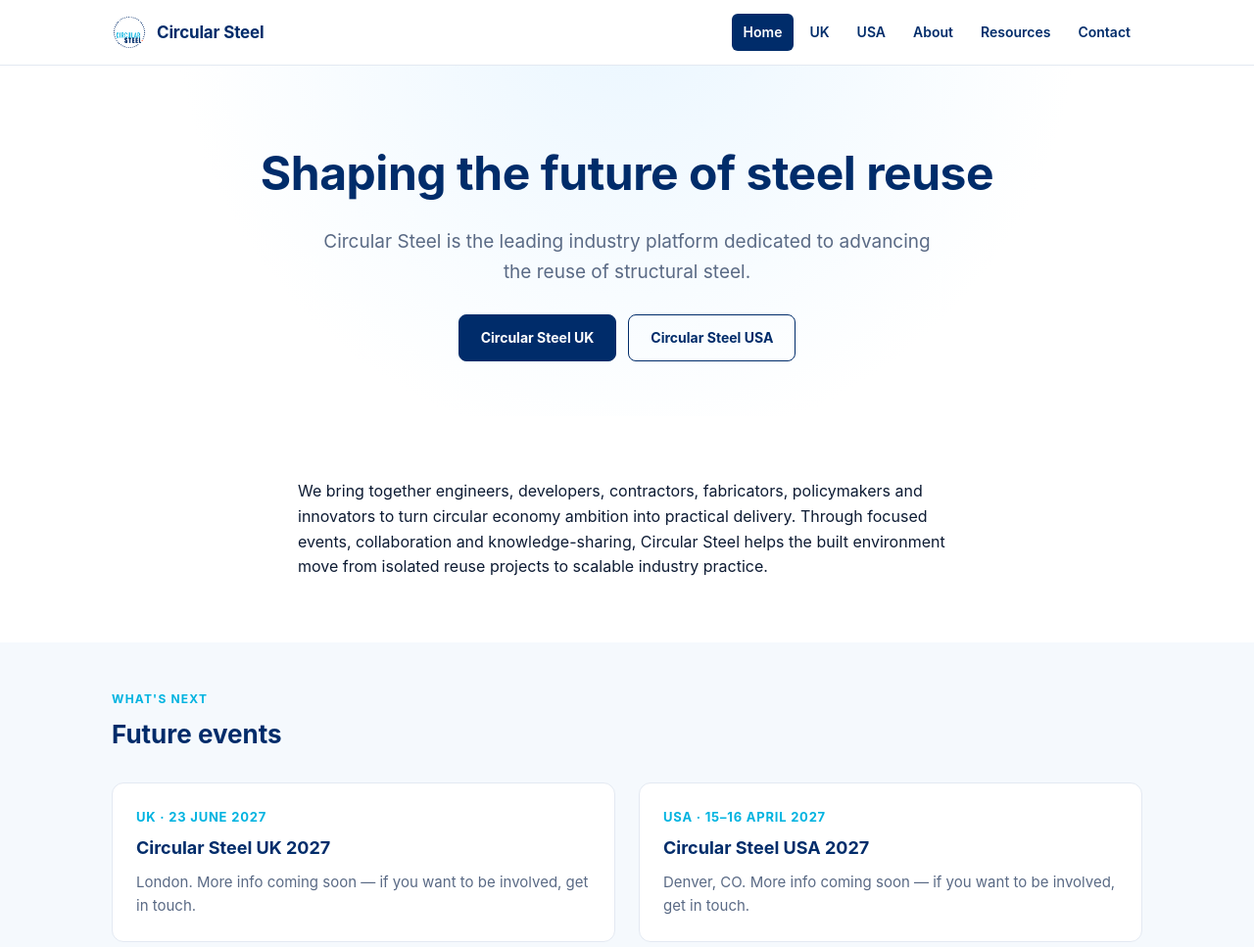
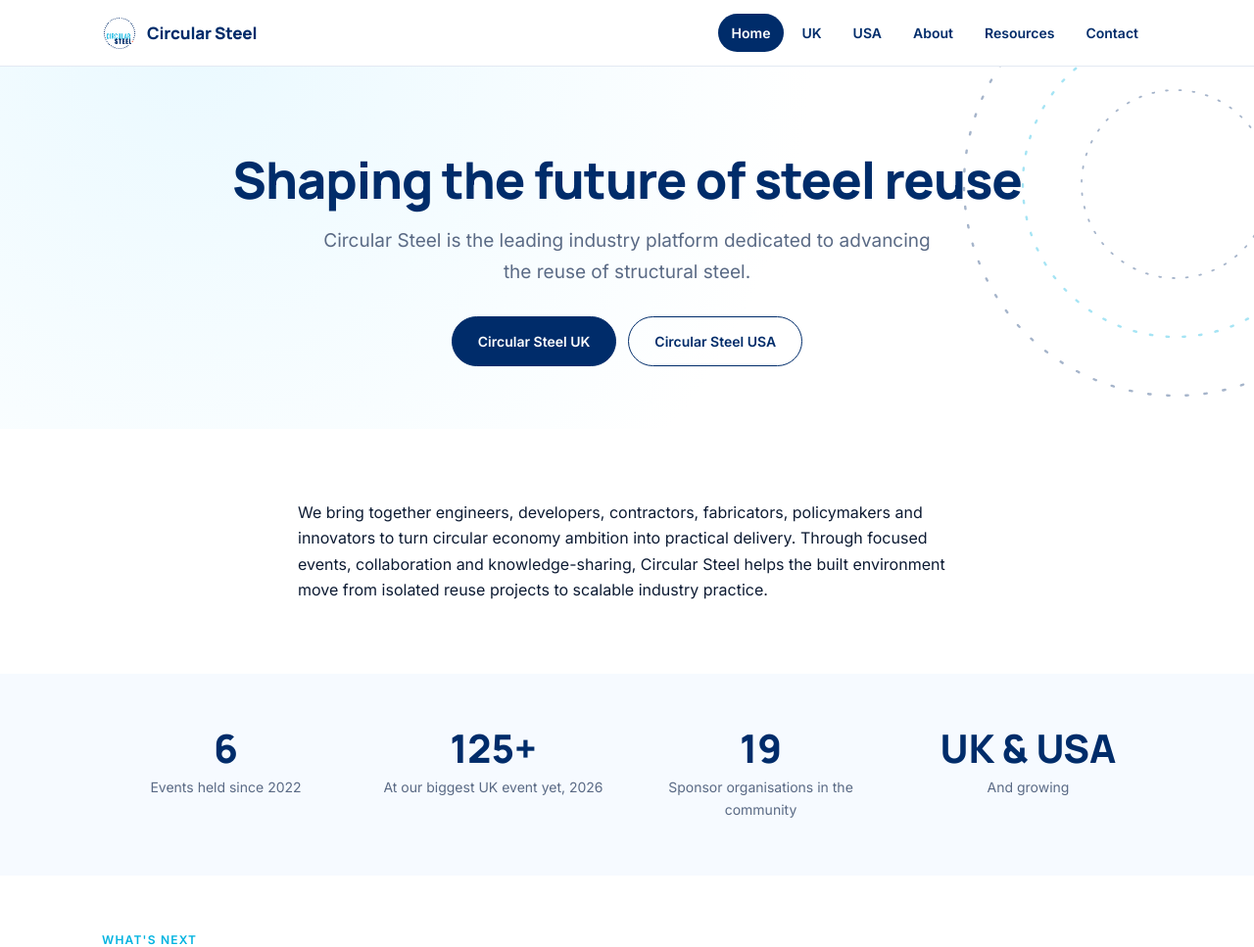
Before and after one commit to circular-steel/circularsteel-site, an Eleventy site: page src/index.njk in a window 1280 px wide. Shown: the top 967 px of the page at 98% size. Built offline with nearby package versions, Linux system fonts and the light colour scheme; Eleventy itself is replaced by a stand-in of ours; files that its build step writes are made by us from their sources.

Commit message:
Design refresh: typography, pill UI, logo system, homepage stats
Manrope/Inter font pairing, pill-shaped buttons and nav (inspired by
Maconda and Circuland, per Steve's reference sites), a dotted-rings
motif echoing the logo, and a real stats strip on the homepage (event
count and sponsor count are computed live from content, not hardcoded).

Logo handling: a uniform .logo-tile component (object-fit: contain in a
fixed white box, grayscale-to-color on hover) so sponsor logos of any
aspect ratio, format or background render consistently without manual
cropping. Wired up with 5 real logos pulled from the 2024 event archive
as a working proof, feeding both a homepage 'backed by' strip and the
sponsor cards on event/profile pages.

Fixed a silent bug: Nunjucks' selectattr filter wasn't actually
filtering (returned nothing, no error) - replaced with a proper
Eleventy-side filter.

```diff
--- a/admin/config.yml
+++ b/admin/config.yml
@@ -51,7 +51,7 @@
     fields:
       - { label: "Company name", name: "title", widget: "string" }
       - { label: "Slug", name: "slug", widget: "string", hint: "URL-friendly, e.g. cleveland-steel-tubes — used to link this sponsor to events" }
-      - { label: "Logo", name: "logo", widget: "image", required: false }
+      - { label: "Logo", name: "logo", widget: "image", required: false, hint: "Any size, shape or file type is fine (PNG, JPG, SVG, WEBP) — it's automatically fitted into a consistent box on the site, no need to crop or resize first. Transparent background looks cleanest but isn't required." }
       - { label: "Website", name: "website", widget: "string", required: false }
       - label: "Contacts"
         name: "contacts"
--- a/src/_includes/base.njk
+++ b/src/_includes/base.njk
@@ -6,34 +6,42 @@
 <title>{{ title }} | {{ site.name }}</title>
 <meta name="description" content="{{ description or site.tagline }}">
 <link rel="icon" type="image/png" href="/images/circular-steel-logo.png">
+<link rel="preconnect" href="https://fonts.googleapis.com">
+<link rel="preconnect" href="https://fonts.gstatic.com" crossorigin>
+<link href="https://fonts.googleapis.com/css2?family=Manrope:wght@500;700;800&family=Inter:wght@400;500;600&display=swap" rel="stylesheet">
 <style>
   :root {
     --navy: #002c6a;
+    --navy-deep: #001a44;
     --cyan: #00b3e0;
+    --cyan-soft: #eaf9ff;
     --accent: #ff2600;
     --ink: #0d1b33;
     --muted: #5a6a85;
     --line: #e3e9f2;
     --paper: #ffffff;
-    --wash: #f5f9fd;
+    --wash: #f6faff;
+    --heading-font: "Manrope", -apple-system, BlinkMacSystemFont, "Segoe UI", sans-serif;
+    --body-font: "Inter", -apple-system, BlinkMacSystemFont, "Segoe UI", sans-serif;
   }
   * { box-sizing: border-box; }
   body {
     margin: 0;
-    font-family: -apple-system, BlinkMacSystemFont, "Segoe UI", Roboto, Helvetica, Arial, sans-serif;
+    font-family: var(--body-font);
     color: var(--ink);
     background: var(--paper);
-    line-height: 1.6;
+    line-height: 1.65;
   }
+  h1, h2, h3, .brand span { font-family: var(--heading-font); }
   a { color: var(--navy); }
-  .wrap { max-width: 1100px; margin: 0 auto; padding: 0 24px; }
+  .wrap { max-width: 1120px; margin: 0 auto; padding: 0 24px; }
 
   header.site {
     border-bottom: 1px solid var(--line);
     position: sticky;
     top: 0;
     background: rgba(255,255,255,0.92);
-    backdrop-filter: blur(6px);
+    backdrop-filter: blur(8px);
     z-index: 10;
   }
   header.site .wrap {
@@ -45,73 +53,115 @@
   }
   .brand { display: flex; align-items: center; gap: 10px; text-decoration: none; }
   .brand img { height: 36px; width: auto; }
-  .brand span { font-weight: 700; color: var(--navy); font-size: 17px; letter-spacing: -0.01em; }
+  .brand span { font-weight: 800; color: var(--navy); font-size: 17px; letter-spacing: -0.01em; }
   nav.main { display: flex; gap: 4px; flex-wrap: wrap; }
   nav.main a {
     text-decoration: none;
     color: var(--navy);
     font-weight: 600;
     font-size: 14px;
-    padding: 8px 12px;
-    border-radius: 6px;
+    padding: 8px 14px;
+    border-radius: 999px;
   }
   nav.main a:hover { background: var(--wash); }
   nav.main a.current { background: var(--navy); color: #fff; }
 
-  main { min-height: 60vh; }
+  main { min-height: 60vh; overflow-x: clip; }
 
   .hero {
-    background: radial-gradient(circle at 50% -20%, #eaf6ff 0%, #ffffff 60%);
-    padding: 72px 0 56px;
+    position: relative;
+    background: radial-gradient(circle at 15% -10%, var(--cyan-soft) 0%, #ffffff 55%);
+    padding: 88px 0 64px;
     text-align: center;
+    overflow: hidden;
   }
+  .hero .rings {
+    position: absolute;
+    top: -120px;
+    right: -160px;
+    width: 480px;
+    height: 480px;
+    opacity: 0.35;
+    pointer-events: none;
+  }
+  .hero .wrap { position: relative; z-index: 1; }
   .hero h1 {
-    font-size: clamp(30px, 5vw, 48px);
+    font-weight: 800;
+    font-size: clamp(32px, 5vw, 52px);
     color: var(--navy);
-    margin: 0 0 16px;
-    letter-spacing: -0.01em;
+    margin: 0 0 18px;
+    letter-spacing: -0.02em;
+    line-height: 1.08;
   }
   .hero p.lede {
     font-size: 19px;
     color: var(--muted);
-    max-width: 640px;
+    max-width: 620px;
     margin: 0 auto;
   }
 
-  section { padding: 48px 0; }
+  section { padding: 56px 0; }
   section.wash { background: var(--wash); }
   h2.section-title {
+    font-weight: 800;
     color: var(--navy);
-    font-size: 26px;
-    margin: 0 0 28px;
+    font-size: 27px;
+    margin: 0 0 30px;
+    letter-spacing: -0.01em;
   }
   h2.section-title .kicker {
     display: block;
+    font-family: var(--body-font);
     font-size: 12px;
     font-weight: 700;
     letter-spacing: 0.1em;
     text-transform: uppercase;
     color: var(--cyan);
-    margin-bottom: 6px;
+    margin-bottom: 8px;
   }
 
   .grid-2 { display: grid; grid-template-columns: 1fr 1fr; gap: 24px; }
   .grid-3 { display: grid; grid-template-columns: repeat(3, 1fr); gap: 20px; }
+  .grid-4 { display: grid; grid-template-columns: repeat(4, 1fr); gap: 20px; }
   @media (max-width: 720px) {
-    .grid-2, .grid-3 { grid-template-columns: 1fr; }
+    .grid-2, .grid-3, .grid-4 { grid-template-columns: 1fr; }
   }
 
   .card {
     background: #fff;
     border: 1px solid var(--line);
-    border-radius: 12px;
-    padding: 24px;
+    border-radius: 16px;
+    padding: 26px;
+    transition: border-color 0.15s ease, transform 0.15s ease, box-shadow 0.15s ease;
   }
-  .card h3 { margin: 0 0 8px; color: var(--navy); font-size: 18px; }
+  .card h3 { margin: 0 0 8px; color: var(--navy); font-size: 18px; font-weight: 700; }
   .card .meta { font-size: 13px; color: var(--cyan); font-weight: 700; text-transform: uppercase; letter-spacing: 0.06em; margin-bottom: 8px; }
   .card p { color: var(--muted); margin: 0; font-size: 15px; }
   .card a.card-link { text-decoration: none; color: inherit; display: block; }
-  .card a.card-link:hover { border-color: var(--cyan); }
+  .card a.card-link:hover .card { border-color: var(--cyan); transform: translateY(-2px); box-shadow: 0 12px 24px -16px rgba(0,44,106,0.35); }
+
+  .stat { text-align: center; }
+  .stat .number { font-family: var(--heading-font); font-weight: 800; font-size: 40px; color: var(--navy); line-height: 1; }
+  .stat .label { margin-top: 8px; font-size: 14px; color: var(--muted); }
+
+  .logo-strip { display: flex; flex-wrap: wrap; gap: 16px; justify-content: center; align-items: center; }
+  .logo-tile {
+    display: flex;
+    align-items: center;
+    justify-content: center;
+    height: 76px;
+    width: 160px;
+    padding: 14px 22px;
+    background: #fff;
+    border: 1px solid var(--line);
+    border-radius: 14px;
+    filter: grayscale(1);
+    opacity: 0.65;
+    transition: filter 0.2s ease, opacity 0.2s ease, border-color 0.2s ease;
+  }
+  .logo-tile:hover { filter: grayscale(0); opacity: 1; border-color: var(--cyan); }
+  .logo-tile img { max-width: 100%; max-height: 100%; object-fit: contain; }
+  .logo-tile.large { width: 220px; height: 100px; filter: none; opacity: 1; }
 
   .tag {
     display: inline-block;
@@ -119,7 +169,7 @@
     font-weight: 700;
     text-transform: uppercase;
     letter-spacing: 0.06em;
-    padding: 4px 10px;
+    padding: 5px 12px;
     border-radius: 999px;
     background: #f0fbff;
     color: var(--cyan);
@@ -132,17 +182,18 @@
     text-decoration: none;
     font-weight: 700;
     font-size: 14px;
-    padding: 12px 22px;
-    border-radius: 8px;
+    padding: 13px 26px;
+    border-radius: 999px;
     border: 1.5px solid var(--navy);
     color: var(--navy);
-    transition: background 0.15s ease, color 0.15s ease;
+    transition: background 0.15s ease, color 0.15s ease, transform 0.15s ease;
   }
   .btn:hover { background: var(--navy); color: #fff; }
   .btn.solid { background: var(--navy); color: #fff; }
-  .btn.solid:hover { background: #001f4d; }
+  .btn.solid:hover { background: var(--navy-deep); }
+  .btn:active { transform: scale(0.98); }
 
-  .btn-row { display: flex; gap: 12px; flex-wrap: wrap; justify-content: center; margin-top: 28px; }
+  .btn-row { display: flex; gap: 12px; flex-wrap: wrap; justify-content: center; margin-top: 30px; }
 
   table.docs { width: 100%; border-collapse: collapse; font-size: 15px; }
   table.docs td { padding: 10px 0; border-bottom: 1px solid var(--line); }
@@ -153,7 +204,7 @@
     font: inherit;
     padding: 12px 14px;
     border: 1.5px solid var(--line);
-    border-radius: 8px;
+    border-radius: 10px;
   }
   form.contact-form label { font-size: 13px; font-weight: 600; color: var(--muted); display: block; margin-bottom: 4px; }
   form.contact-form button {
@@ -162,8 +213,8 @@
     background: var(--navy);
     color: #fff;
     border: none;
-    padding: 13px 22px;
-    border-radius: 8px;
+    padding: 13px 26px;
+    border-radius: 999px;
     cursor: pointer;
     justify-self: start;
   }
@@ -180,7 +231,7 @@
   footer.site .copy { font-size: 13px; color: var(--muted); }
 
   .prose { max-width: 720px; margin: 0 auto; }
-  .prose h2 { color: var(--navy); font-size: 22px; margin-top: 36px; }
+  .prose h2 { color: var(--navy); font-size: 22px; font-weight: 800; margin-top: 36px; }
   .prose p { color: var(--ink); }
 </style>
 </head>
--- a/src/_includes/event.njk
+++ b/src/_includes/event.njk
@@ -28,7 +28,9 @@
       <a class="card-link" href="{{ s.profile.url }}">
         <div class="card">
           {% if s.profile.data.logo %}
-          <img src="{{ s.profile.data.logo }}" alt="{{ s.profile.data.title }}" style="max-height:40px; max-width:140px; margin-bottom:12px;">
+          <div class="logo-tile" style="margin-bottom:14px;">
+            <img src="{{ s.profile.data.logo }}" alt="{{ s.profile.data.title }}">
+          </div>
           {% endif %}
           <div class="meta">{{ s.tier }}</div>
           <h3>{{ s.profile.data.title }}</h3>
--- /dev/null
+++ b/src/_includes/rings.njk
@@ -0,0 +1,5 @@
+<svg class="rings" viewBox="0 0 400 400" fill="none" xmlns="http://www.w3.org/2000/svg" aria-hidden="true">
+  <circle cx="200" cy="200" r="180" stroke="#002c6a" stroke-width="2" stroke-dasharray="2 14" stroke-linecap="round"/>
+  <circle cx="200" cy="200" r="130" stroke="#00b3e0" stroke-width="2" stroke-dasharray="2 12" stroke-linecap="round"/>
+  <circle cx="200" cy="200" r="80" stroke="#002c6a" stroke-width="1.5" stroke-dasharray="1.5 10" stroke-linecap="round"/>
+</svg>
--- a/src/_includes/sponsor.njk
+++ b/src/_includes/sponsor.njk
@@ -4,7 +4,9 @@
 <section class="hero" style="padding-bottom:0;">
   <div class="wrap">
     {% if logo %}
-    <img src="{{ logo }}" alt="{{ title }}" style="max-height:60px; max-width:240px; margin-bottom:20px;">
+    <div class="logo-tile large" style="margin: 0 auto 20px;">
+      <img src="{{ logo }}" alt="{{ title }}">
+    </div>
     {% endif %}
     <h1>{{ title }}</h1>
   </div>
--- a/src/index.njk
+++ b/src/index.njk
@@ -4,6 +4,7 @@
 description: Circular Steel is the leading industry platform dedicated to advancing the reuse of structural steel.
 ---
 <div class="hero">
+  {% include "rings.njk" %}
   <div class="wrap">
     <h1>Shaping the future of steel reuse</h1>
     <p class="lede">Circular Steel is the leading industry platform dedicated to advancing the reuse of structural steel.</p>
@@ -22,6 +23,29 @@
 
 <section class="wash">
   <div class="wrap">
+    <div class="grid-4">
+      <div class="stat">
+        <div class="number">{{ collections.events.length }}</div>
+        <div class="label">Events held since 2022</div>
+      </div>
+      <div class="stat">
+        <div class="number">125+</div>
+        <div class="label">At our biggest UK event yet, 2026</div>
+      </div>
+      <div class="stat">
+        <div class="number">{{ collections.sponsors.length }}</div>
+        <div class="label">Sponsor organisations in the community</div>
+      </div>
+      <div class="stat">
+        <div class="number">UK &amp; USA</div>
+        <div class="label">And growing</div>
+      </div>
+    </div>
+  </div>
+</section>
+
+<section>
+  <div class="wrap">
     <h2 class="section-title"><span class="kicker">What's next</span>Future events</h2>
     <div class="grid-2">
       <div class="card">
@@ -38,7 +62,7 @@
   </div>
 </section>
 
-<section>
+<section class="wash">
   <div class="wrap">
     <h2 class="section-title"><span class="kicker">Why it matters</span>Why Circular Steel matters</h2>
     <div class="grid-2">
@@ -52,7 +76,7 @@
   </div>
 </section>
 
-<section class="wash">
+<section>
   <div class="wrap">
     <h2 class="section-title"><span class="kicker">Two series</span>UK &amp; USA</h2>
     <div class="grid-2">
@@ -70,6 +94,25 @@
   </div>
 </section>
 
+{% set logoSponsors = collections.sponsors | withLogo %}
+{% if logoSponsors.length %}
+<section class="wash">
+  <div class="wrap" style="text-align:center;">
+    <h2 class="section-title" style="text-align:center;">
+      <span class="kicker">Backed by</span>
+      Sponsors across the steel supply chain
+    </h2>
+    <div class="logo-strip">
+      {% for s in logoSponsors %}
+      <a class="logo-tile" href="{{ s.url }}" title="{{ s.data.title }}">
+        <img src="{{ s.data.logo }}" alt="{{ s.data.title }}">
+      </a>
+      {% endfor %}
+    </div>
+  </div>
+</section>
+{% endif %}
+
 <section>
   <div class="wrap" style="text-align:center;">
     <h2 class="section-title" style="text-align:center;">Sign up to the newsletter</h2>
```
Also changed, not shown: src/sponsors/cleveland-steel-tubes.md (+1 -0 lines), src/sponsors/elliott-wood.md (+1 -0 lines), src/sponsors/john-f-hunt.md (+1 -0 lines), src/sponsors/keltbray.md (+1 -0 lines), src/sponsors/multiplex.md (+1 -0 lines), .eleventy.js, src/images/uploads/cleveland-steel-tubes.jpeg (added), src/images/uploads/elliott-wood.png (added), src/images/uploads/john-f-hunt.png (added), src/images/uploads/keltbray.webp (added), src/images/uploads/multiplex.png (added).
